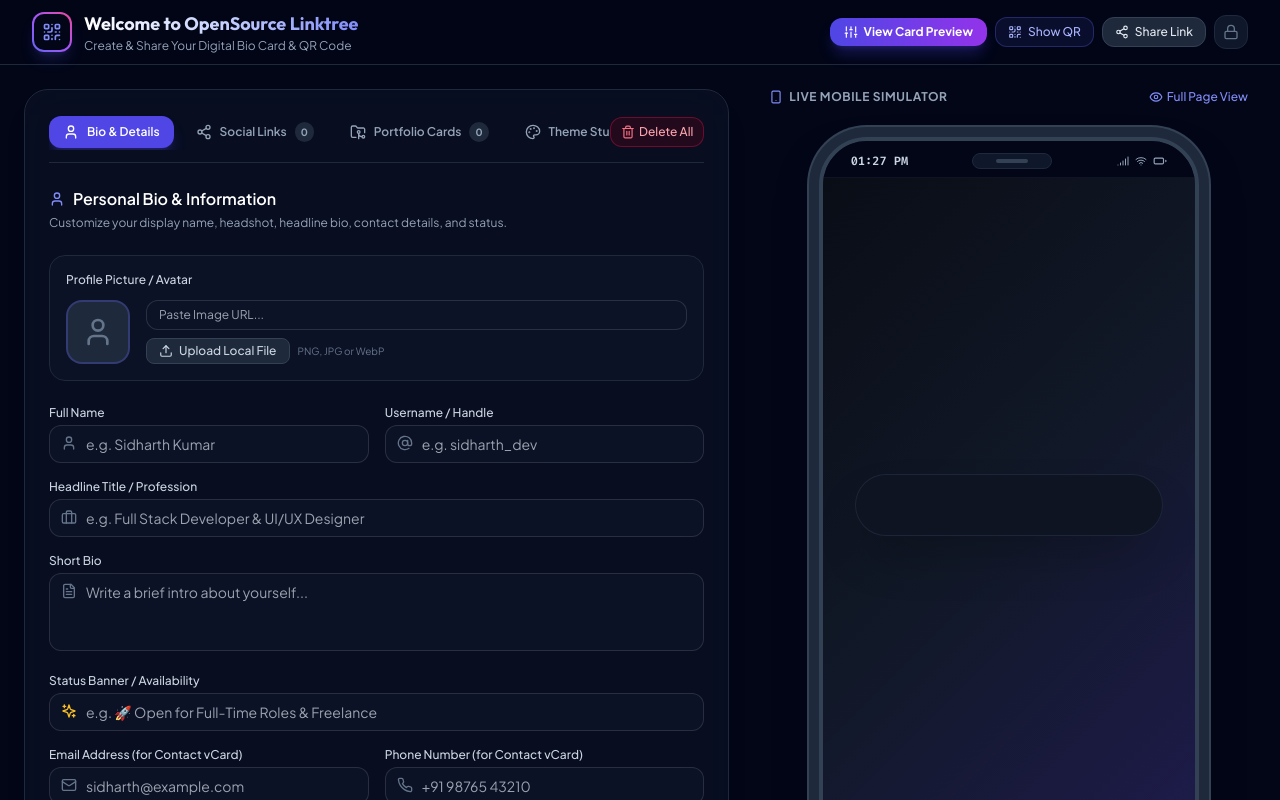
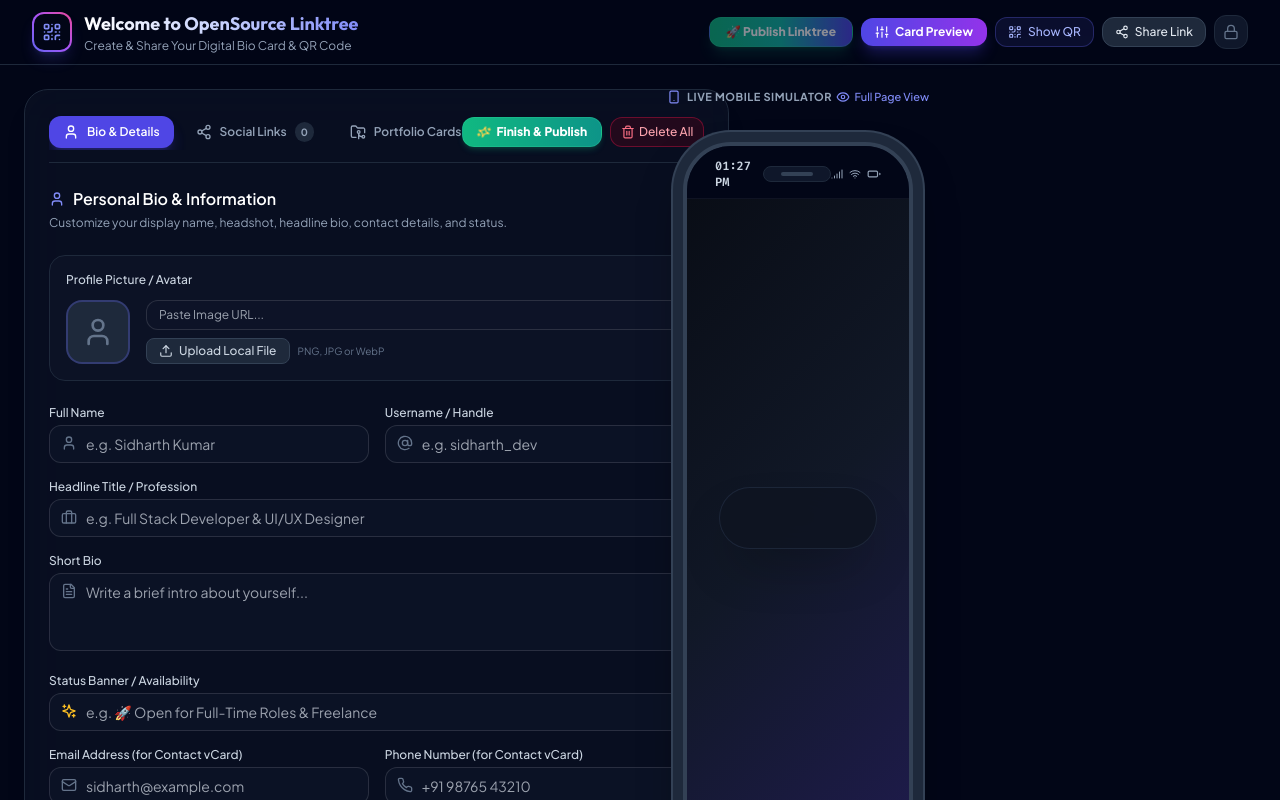
Before and after one commit to UG-SIDHARTH/qr, a React (Vite) app: page / in a window 1280 px wide. Both pictures are taken after a click on the button "+ Create Your Linktree". Shown: the top 800 px of the page. Built offline with nearby package versions, Linux system fonts and the light colour scheme.

Commit message:
feat: implement core UI components, link publishing modal, and app architecture for the QR linktree generator.

```diff
--- a/src/App.jsx
+++ b/src/App.jsx
@@ -11,8 +11,10 @@ import WelcomeLanding from './components/Preview/WelcomeLanding';
 import QRModal from './components/Modals/QRModal';
 import ExportModal from './components/Modals/ExportModal';
 import AdminAuthModal from './components/Modals/AdminAuthModal';
+import PublishSuccessModal from './components/Modals/PublishSuccessModal';
 import BulkAdminDashboard from './components/Admin/BulkAdminDashboard';
 import { EMPTY_PROFILE } from './data/defaultProfile';
+import { getProfileHash, getProfileUrl } from './utils/url';
 import {
   User,
   Share2,
@@ -24,7 +26,8 @@ import {
   Sliders,
   Users,
   Building2,
-  Trash2
+  Trash2,
+  Sparkles
 } from 'lucide-react';
 
 import { generate100Members } from './data/sample100Members';
@@ -133,6 +136,7 @@ export default function App() {
   const [isAuthModalOpen, setIsAuthModalOpen] = useState(false);
   const [isQRModalOpen, setIsQRModalOpen] = useState(false);
   const [isExportModalOpen, setIsExportModalOpen] = useState(false);
+  const [isPublishModalOpen, setIsPublishModalOpen] = useState(false);
 
   // Sync state with URL hash on mount and hashchange
   useEffect(() => {
@@ -259,6 +263,18 @@ export default function App() {
     window.history.replaceState(null, '', `#user=${member.id}`);
   };
 
+  const handlePublishProfile = () => {
+    if (!profileData.profile?.name && !profileData.profile?.username) {
+      alert("Please enter at least your Name or Username in your profile before publishing!");
+      return;
+    }
+    const hash = getProfileHash(profileData.profile);
+    if (hash) {
+      window.history.replaceState(null, '', hash);
+    }
+    setIsPublishModalOpen(true);
+  };
+
   const TABS = [
     { id: 'profile', label: 'Bio & Details', icon: User },
     { id: 'socials', label: 'Social Links', icon: Share2, count: profileData.socials?.length || 0 },
@@ -277,6 +293,7 @@ export default function App() {
         onOpenExport={() => setIsExportModalOpen(true)}
         onReset={handleClearAllData}
         onQuickQR={() => setIsQRModalOpen(true)}
+        onPublish={handlePublishProfile}
         profile={profileData.profile}
         isUnlocked={isUnlocked}
         onRequestUnlock={() => setIsAuthModalOpen(true)}
@@ -386,15 +403,25 @@ export default function App() {
                 })}
               </div>
 
-              {/* Clear All Data Button */}
+              {/* Action Buttons: Publish & Delete */}
+              <div className="flex items-center space-x-2 flex-shrink-0">
+                <button
+                  onClick={handlePublishProfile}
+                  className="px-3.5 py-1.5 bg-gradient-to-r from-emerald-500 to-teal-600 hover:from-emerald-400 hover:to-teal-500 text-white border border-emerald-400/30 rounded-xl text-xs font-extrabold flex items-center space-x-1.5 shadow-md shadow-emerald-500/20 transition-all active:scale-95"
+                >
+                  <Sparkles className="w-3.5 h-3.5 text-amber-300 animate-spin" />
+                  <span>Finish & Publish</span>
+                </button>
+
                 <button
                   onClick={handleClearAllData}
-                className="px-2.5 py-1.5 bg-rose-950/40 hover:bg-rose-900/60 text-rose-300 border border-rose-800/60 rounded-xl text-xs font-medium flex items-center space-x-1 transition-all flex-shrink-0"
+                  className="px-2.5 py-1.5 bg-rose-950/40 hover:bg-rose-900/60 text-rose-300 border border-rose-800/60 rounded-xl text-xs font-medium flex items-center space-x-1 transition-all"
                   title="Wipe & Delete All Data"
                 >
                   <Trash2 className="w-3.5 h-3.5 text-rose-400" />
                   <span className="hidden sm:inline">Delete All</span>
                 </button>
+              </div>
             </div>
 
             {/* Active Tab Panel */}
@@ -431,27 +458,26 @@ export default function App() {
                 <QRCodeTab
                   qrConfig={profileData.qrConfig}
                   onChange={handleUpdateQR}
-                  profile={profileData.profile}
-                  socials={profileData.socials || []}
                 />
               )}
             </div>
 
           </div>
 
-          {/* Right Column: Live Mobile Preview */}
-          <div className="lg:col-span-5 sticky top-20 flex flex-col items-center justify-center">
-            <div className="w-full flex items-center justify-between px-2 mb-2">
-              <span className="text-xs font-bold text-slate-400 uppercase tracking-wider flex items-center gap-1.5">
+          {/* Right Live Phone Simulator */}
+          <div className="hidden lg:flex flex-col items-center">
+            <div className="sticky top-24">
+              <div className="text-center mb-3 flex items-center justify-between px-2">
+                <span className="text-[11px] font-bold text-slate-400 uppercase tracking-wider flex items-center gap-1.5">
                   <Smartphone className="w-3.5 h-3.5 text-indigo-400" />
                   Live Mobile Simulator
                 </span>
                 <button
-                onClick={() => handleSetViewMode('preview')}
-                className="text-xs text-indigo-400 hover:text-indigo-300 font-medium flex items-center gap-1"
+                  onClick={() => setViewMode('preview')}
+                  className="text-[11px] text-indigo-400 hover:text-indigo-300 font-medium flex items-center gap-1"
                 >
                   <Eye className="w-3.5 h-3.5" />
-                <span>Full Page View</span>
+                  Full Page View
                 </button>
               </div>
 
@@ -459,6 +485,7 @@ export default function App() {
                 profileData={profileData}
                 onOpenQR={() => setIsQRModalOpen(true)}
               />
+            </div>
           </div>
 
         </main>
@@ -485,6 +512,13 @@ export default function App() {
         onImport={setProfileData}
       />
 
+      <PublishSuccessModal
+        isOpen={isPublishModalOpen}
+        onClose={() => setIsPublishModalOpen(false)}
+        profileData={profileData}
+        onViewLive={() => setViewMode('preview')}
+      />
+
     </div>
   );
 }
--- a/src/components/Editor/ThemeTab.jsx
+++ b/src/components/Editor/ThemeTab.jsx
@@ -2,10 +2,22 @@ import React from 'react';
 import { Palette, Sparkles, Layout, Type, CircleDot } from 'lucide-react';
 import { THEME_PRESETS } from '../../data/defaultProfile';
 
-export default function ThemeTab({ theme, onChange }) {
+export default function ThemeTab({ theme = {}, onChange }) {
+  const currentTheme = {
+    id: 'midnight-glass',
+    name: 'Midnight Glass',
+    bgStyle: 'bg-preset-midnight',
+    cardStyle: 'glass-card',
+    accentColor: '#6366f1',
+    buttonRadius: 'rounded-2xl',
+    fontFamily: 'font-sans',
+    buttonGlow: true,
+    ...theme,
+  };
+
   const handleSelectPreset = (preset) => {
     onChange({
-      ...theme,
+      ...currentTheme,
       id: preset.id,
       name: preset.name,
       bgStyle: preset.bgStyle,
@@ -17,7 +29,7 @@ export default function ThemeTab({ theme, onChange }) {
 
   const handleUpdate = (field, value) => {
     onChange({
-      ...theme,
+      ...currentTheme,
       [field]: value,
     });
   };
@@ -82,7 +94,7 @@ export default function ThemeTab({ theme, onChange }) {
               key={radius.value}
               onClick={() => handleUpdate('buttonRadius', radius.value)}
               className={`py-2 px-3 text-xs font-medium border transition-all ${
-                theme.buttonRadius === radius.value
+                currentTheme.buttonRadius === radius.value
                   ? 'border-indigo-500 bg-indigo-600/20 text-indigo-300'
                   : 'border-slate-800 bg-slate-900 text-slate-400 hover:text-slate-200'
               } ${radius.value}`}
@@ -98,13 +110,13 @@ export default function ThemeTab({ theme, onChange }) {
           <div className="flex items-center space-x-3">
             <input
               type="color"
-              value={theme.accentColor || '#6366f1'}
+              value={currentTheme.accentColor || '#6366f1'}
               onChange={(e) => handleUpdate('accentColor', e.target.value)}
               className="w-10 h-10 rounded-xl cursor-pointer bg-transparent border-0"
             />
             <input
               type="text"
-              value={theme.accentColor || '#6366f1'}
+              value={currentTheme.accentColor || '#6366f1'}
               onChange={(e) => handleUpdate('accentColor', e.target.value)}
               className="flex-1 px-3 py-2 glass-input rounded-xl text-xs font-mono"
             />
@@ -119,13 +131,13 @@ export default function ThemeTab({ theme, onChange }) {
           </div>
           <button
             type="button"
-            onClick={() => handleUpdate('buttonGlow', !theme.buttonGlow)}
+            onClick={() => handleUpdate('buttonGlow', !currentTheme.buttonGlow)}
             className={`w-10 h-6 rounded-full p-1 transition-colors ${
-              theme.buttonGlow ? 'bg-indigo-600' : 'bg-slate-800'
+              currentTheme.buttonGlow ? 'bg-indigo-600' : 'bg-slate-800'
             }`}
           >
             <div className={`w-4 h-4 rounded-full bg-white transition-transform ${
-              theme.buttonGlow ? 'translate-x-4' : 'translate-x-0'
+              currentTheme.buttonGlow ? 'translate-x-4' : 'translate-x-0'
             }`} />
           </button>
         </div>
--- a/src/components/Header.jsx
+++ b/src/components/Header.jsx
@@ -18,6 +18,7 @@ export default function Header({
   onOpenExport,
   onReset,
   onQuickQR,
+  onPublish,
   profile,
   isUnlocked,
   onRequestUnlock
@@ -58,13 +59,23 @@ export default function Header({
         {/* Action Buttons */}
         <div className="flex items-center space-x-2">
 
-          {/* Create Your Linktree Button for Users */}
+          {/* Publish / Finish Button in Editor Mode */}
+          {viewMode === 'editor' && (
+            <button
+              onClick={onPublish}
+              className="flex items-center space-x-1.5 px-4 py-1.5 bg-gradient-to-r from-emerald-500 via-teal-500 to-indigo-600 hover:from-emerald-400 hover:to-indigo-500 text-white text-xs font-extrabold rounded-xl shadow-lg shadow-emerald-500/25 transition-all transform active:scale-95 border border-emerald-400/30 animate-pulse"
+            >
+              <span>🚀 Publish Linktree</span>
+            </button>
+          )}
+
+          {/* Create Your Linktree / View Card Button */}
           <button
             onClick={() => setViewMode(viewMode === 'editor' ? 'preview' : 'editor')}
             className="flex items-center space-x-1.5 px-3.5 py-1.5 bg-gradient-to-r from-indigo-600 to-purple-600 hover:from-indigo-500 hover:to-purple-500 text-white text-xs font-bold rounded-xl shadow-lg shadow-indigo-600/30 transition-all transform active:scale-95"
           >
             <Sliders className="w-3.5 h-3.5" />
-            <span>{viewMode === 'editor' ? 'View Card Preview' : '+ Create Your Linktree'}</span>
+            <span>{viewMode === 'editor' ? 'Card Preview' : '+ Create Linktree'}</span>
           </button>
 
           {/* Quick QR Button */}
--- /dev/null
+++ b/src/components/Modals/PublishSuccessModal.jsx
@@ -0,0 +1,131 @@
+import React, { useEffect, useRef, useState } from 'react';
+import QRCode from 'qrcode';
+import { X, Check, Copy, ExternalLink, Sparkles, QrCode, Download } from 'lucide-react';
+import { getProfileUrl } from '../../utils/url';
+
+export default function PublishSuccessModal({ isOpen, onClose, profileData, onViewLive }) {
+  const canvasRef = useRef(null);
+  const [copied, setCopied] = useState(false);
+  const { profile, qrConfig = {} } = profileData || {};
+
+  const profileUrl = getProfileUrl(profile);
+
+  useEffect(() => {
+    if (!isOpen || !canvasRef.current) return;
+
+    QRCode.toCanvas(
+      canvasRef.current,
+      profileUrl,
+      {
+        width: 180,
+        margin: 2,
+        color: {
+          dark: qrConfig.fgColor || '#a855f7',
+          light: '#ffffff',
+        },
+        errorCorrectionLevel: 'H',
+      },
+      (err) => {
+        if (err) console.error("Publish QR Error:", err);
+      }
+    );
+  }, [isOpen, profileUrl, qrConfig]);
+
+  if (!isOpen) return null;
+
+  const handleCopyLink = () => {
+    if (navigator.clipboard) {
+      navigator.clipboard.writeText(profileUrl);
+      setCopied(true);
+      setTimeout(() => setCopied(false), 2000);
+    }
+  };
+
+  const handleDownloadQR = () => {
+    if (!canvasRef.current) return;
+    const image = canvasRef.current.toDataURL("image/png");
+    const link = document.createElement("a");
+    link.href = image;
+    link.download = `${profile?.username || 'linktree'}_qr.png`;
+    document.body.appendChild(link);
+    link.click();
+    document.body.removeChild(link);
+  };
+
+  return (
+    <div className="fixed inset-0 z-50 flex items-center justify-center p-4 bg-slate-950/85 backdrop-blur-md animate-fadeIn">
+      <div className="relative w-full max-w-md bg-slate-900 border border-slate-800 rounded-3xl p-6 shadow-2xl space-y-5 text-center">
+
+        {/* Close Button */}
+        <button
+          onClick={onClose}
+          className="absolute top-4 right-4 p-2 bg-slate-800 hover:bg-slate-700 text-slate-400 hover:text-white rounded-full transition-all"
+        >
+          <X className="w-4 h-4" />
+        </button>
+
+        {/* Celebration Badge */}
+        <div className="space-y-2 pt-2">
+          <div className="w-14 h-14 mx-auto rounded-2xl bg-gradient-to-tr from-emerald-500 to-indigo-600 p-0.5 shadow-xl shadow-emerald-500/20">
+            <div className="w-full h-full bg-slate-950 rounded-[14px] flex items-center justify-center">
+              <Sparkles className="w-7 h-7 text-emerald-400 animate-pulse" />
+            </div>
+          </div>
+
+          <h3 className="text-xl font-bold font-outfit text-white pt-1">
+            Your Linktree is Published & Live!
+          </h3>
+          <p className="text-xs text-slate-400 max-w-xs mx-auto">
+            Congratulations! Your digital bio card and custom QR code are generated and ready to share.
+          </p>
+        </div>
+
+        {/* QR Code & URL Box */}
+        <div className="p-4 bg-slate-950 rounded-2xl border border-slate-800 flex flex-col items-center space-y-3 shadow-inner">
+          <div className="p-2 bg-white rounded-xl shadow-lg">
+            <canvas ref={canvasRef} className="rounded-lg" />
+          </div>
+
+          <div className="w-full space-y-1">
+            <span className="text-[10px] text-indigo-400 font-bold uppercase tracking-wider block">
+              Your Public Linktree URL
+            </span>
+            <div className="p-2.5 bg-slate-900 border border-slate-800 rounded-xl flex items-center justify-between font-mono text-xs text-slate-200">
+              <span className="truncate max-w-[260px]">{profileUrl}</span>
+              <button
+                onClick={handleCopyLink}
+                className="p-1.5 bg-indigo-600 hover:bg-indigo-500 text-white rounded-lg transition-all ml-2 flex-shrink-0"
+                title="Copy Link"
+              >
+                {copied ? <Check className="w-3.5 h-3.5 text-white" /> : <Copy className="w-3.5 h-3.5" />}
+              </button>
+            </div>
+          </div>
+        </div>
+
+        {/* Primary Action Buttons */}
+        <div className="grid grid-cols-2 gap-3 pt-1">
+          <button
+            onClick={() => {
+              onClose();
+              if (onViewLive) onViewLive();
+            }}
+            className="py-3 bg-gradient-to-r from-indigo-600 to-purple-600 hover:from-indigo-500 hover:to-purple-500 text-white font-bold text-xs rounded-xl shadow-lg shadow-indigo-600/30 flex items-center justify-center space-x-1.5 transition-all"
+          >
+            <ExternalLink className="w-4 h-4" />
+            <span>View Live Profile</span>
+          </button>
+
+          <button
+            onClick={handleDownloadQR}
+            className="py-3 bg-slate-800 hover:bg-slate-700 text-slate-200 font-medium text-xs rounded-xl border border-slate-700 flex items-center justify-center space-x-1.5 transition-all"
+          >
+            <Download className="w-4 h-4 text-indigo-400" />
+            <span>Download QR</span>
+          </button>
+        </div>
+
+      </div>
+    </div>
+  );
+}
```
Also changed, not shown: src/components/Preview/BioPage.jsx (+18 -8 lines), 2 other files (tests, documents, lock files or other folders). Lines whose indentation alone changed are shown as unchanged.
